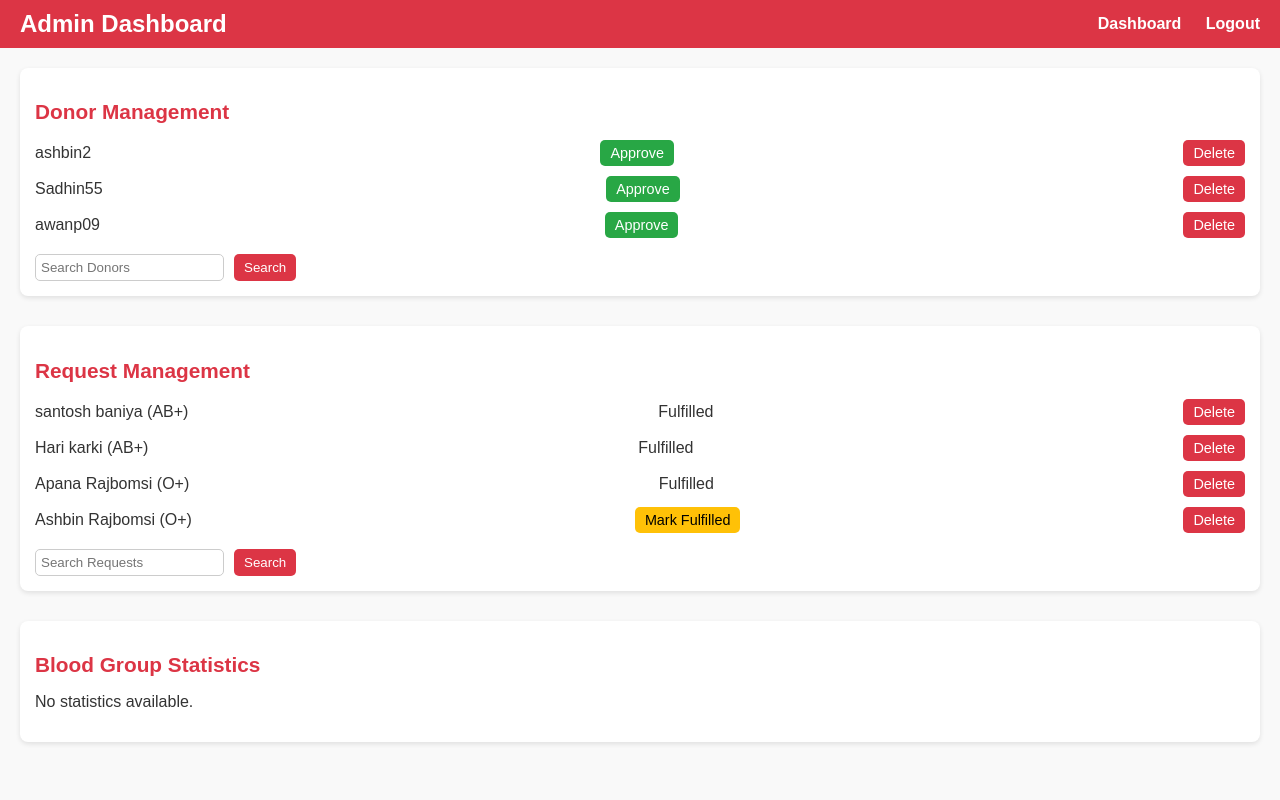
After one commit to AshbinRajbomsi0210/projectii, a Django app: page /custom_admin/dashboard/ in a window 1280 px wide. The commit adds this page. Run offline with Django 3.2, Linux system fonts and the light colour scheme; a user stored in the database is signed in; data comes from the database, SQL or seed files in the repository; both versions use the stored data as it was after the commit.

Commit message:
new code

```diff
--- /dev/null
+++ b/home/static/css/admin.css
@@ -0,0 +1,101 @@
+body {
+    font-family: Arial, sans-serif;
+    margin: 0;
+    padding: 0;
+    background-color: #f9f9f9;
+    color: #333;
+}
+
+header {
+    background-color: #dc3545;
+    color: white;
+    padding: 10px 20px;
+    display: flex;
+    justify-content: space-between;
+    align-items: center;
+}
+
+header h1 {
+    margin: 0;
+    font-size: 1.5rem;
+}
+
+header nav a {
+    color: white;
+    text-decoration: none;
+    margin-left: 20px;
+    font-weight: bold;
+}
+
+main {
+    padding: 20px;
+}
+
+section {
+    margin-bottom: 30px;
+    background: white;
+    padding: 15px;
+    border-radius: 8px;
+    box-shadow: 0 2px 5px rgba(0, 0, 0, 0.1);
+}
+
+section h2 {
+    margin-bottom: 15px;
+    font-size: 1.3rem;
+    color: #dc3545;
+}
+
+ul {
+    list-style: none;
+    padding: 0;
+}
+
+ul li {
+    margin-bottom: 10px;
+    display: flex;
+    justify-content: space-between;
+    align-items: center;
+}
+
+.btn {
+    text-decoration: none;
+    padding: 5px 10px;
+    border-radius: 5px;
+    font-size: 0.9rem;
+}
+
+.btn-approve {
+    background-color: #28a745;
+    color: white;
+}
+
+.btn-delete {
+    background-color: #dc3545;
+    color: white;
+}
+
+.btn-fulfill {
+    background-color: #ffc107;
+    color: black;
+}
+
+form {
+    margin-top: 10px;
+    display: flex;
+    gap: 10px;
+}
+
+form input {
+    padding: 5px;
+    border: 1px solid #ccc;
+    border-radius: 5px;
+}
+
+form button {
+    background-color: #dc3545;
+    color: white;
+    border: none;
+    padding: 5px 10px;
+    border-radius: 5px;
+    cursor: pointer;
+}
--- a/home/static/css/base.css
+++ b/home/static/css/base.css
@@ -13,6 +13,9 @@ body {
     background-color: #dc3545; /* Red background for navbar */
     box-shadow: 0 4px 6px rgba(0, 0, 0, 0.1); /* Subtle shadow */
     padding: 10px 20px;
+    display: flex;
+    justify-content: space-between;
+    align-items: center;
 }
 
 .navbar img {
--- a/home/templates/about_us.html
+++ b/home/templates/about_us.html
@@ -1,8 +1,7 @@
 {% extends 'base.html' %}
 {% load static %}
 {% block title %} About Us {% endblock %}
-{% block css %}
-{% endblock %}
+{%block css%} <link rel="stylesheet" type="css" href="{% static 'css/aboutus.css' %}" >{%endblock%}
 {% block body %}
 <div class="container">
     <h2>About Us</h2>
--- /dev/null
+++ b/home/templates/admin_panel/dashboard.html
@@ -0,0 +1,101 @@
+<!DOCTYPE html>
+{% load static %}
+<html lang="en">
+<head>
+    <meta charset="UTF-8">
+    <meta name="viewport" content="width=device-width, initial-scale=1.0">
+    <title>Admin Dashboard</title>
+    <link rel="stylesheet" href="{% static 'css/admin.css' %}">
+</head>
+<body>
+    <header>
+        <h1>Admin Dashboard</h1>
+        <nav>
+            <a href="{% url 'admin_dashboard' %}">Dashboard</a>
+            <a href="{% url 'logout' %}">Logout</a>
+        </nav>
+    </header>
+    <main>
+        <!-- Display Alerts for Actions -->
+        {% if messages %}
+            <div class="alert alert-info">
+                <ul>
+                    {% for message in messages %}
+                        <li>{{ message }}</li>
+                    {% endfor %}
+                </ul>
+            </div>
+        {% endif %}
+
+        <!-- Donor Management Section -->
+        <section>
+            <h2>Donor Management</h2>
+            <!-- Donor List -->
+            <ul>
+                {% for donor in donors %}
+                    <li>
+                        {{ donor.donor.username }}
+                        {% if not donor.is_approved %}
+                            <a href="{% url 'approve_donor' donor.id %}" class="btn btn-approve">Approve</a>
+                        {% else %}
+                            <span class="approved-status">Approved</span>
+                        {% endif %}
+                        <a href="{% url 'delete_donor' donor.id %}" class="btn btn-delete" onclick="return confirm('Are you sure you want to delete this donor?')">Delete</a>
+                    </li>
+                {% empty %}
+                    <li>No donors found.</li>
+                {% endfor %}
+            </ul>
+
+            <!-- Search Donors -->
+            <div class="search-container">
+                <form method="GET" action="{% url 'admin_dashboard' %}">
+                    <input type="text" name="donor_search" placeholder="Search Donors" value="{{ request.GET.donor_search }}">
+                    <button type="submit">Search</button>
+                </form>
+            </div>
+        </section>
+
+        <!-- Blood Requests Section -->
+        <section>
+            <h2>Request Management</h2>
+            <!-- Request List -->
+            <ul>
+                {% for req in requests %}
+                    <li>
+                        {{ req.name }} ({{ req.blood_group }})
+                        {% if not req.is_fulfilled %}
+                            <a href="{% url 'fulfill_request' req.id %}" class="btn btn-fulfill">Mark Fulfilled</a>
+                        {% else %}
+                            <span class="fulfilled-status">Fulfilled</span>
+                        {% endif %}
+                        <a href="{% url 'delete_request' req.id %}" class="btn btn-delete" onclick="return confirm('Are you sure you want to delete this request?')">Delete</a>
+                    </li>
+                {% empty %}
+                    <li>No requests found.</li>
+                {% endfor %}
+            </ul>
+
+            <!-- Search Requests -->
+            <div class="search-container">
+                <form method="GET" action="{% url 'admin_dashboard' %}">
+                    <input type="text" name="request_search" placeholder="Search Requests" value="{{ request.GET.request_search }}">
+                    <button type="submit">Search</button>
+                </form>
+            </div>
+        </section>
+
+        <!-- Blood Group Statistics Section -->
+        <section>
+            <h2>Blood Group Statistics</h2>
+            <ul>
+                {% for group in blood_groups %}
+                    <li>{{ group.name }}: {{ group.donors.count }}</li>
+                {% empty %}
+                    <li>No statistics available.</li>
+                {% endfor %}
+            </ul>
+        </section>
+    </main>
+</body>
+</html>
--- a/home/urls.py
+++ b/home/urls.py
@@ -16,4 +16,9 @@ urlpatterns = [
     path('about-us/', views.about_us, name='about_us'),
     path('contact-us/', views.contact_us, name='contact_us'),
     path('campaigns/', views.campaigns, name='campaigns'),
+    path('custom_admin/dashboard/', views.admin_dashboard, name='admin_dashboard'),
+    path('custom_admin/approve_donor/<int:donor_id>/', views.approve_donor, name='approve_donor'),
+    path('custom_admin/delete_donor/<int:donor_id>/', views.delete_donor, name='delete_donor'),
+    path('custom_admin/fulfill_request/<int:request_id>/', views.fulfill_request, name='fulfill_request'),
+    path('custom_admin/delete_request/<int:request_id>/', views.delete_request, name='delete_request'),
 ]
--- a/home/views.py
+++ b/home/views.py
@@ -1,25 +1,33 @@
 from django.shortcuts import render, redirect, get_object_or_404
 from django.contrib.auth.models import User
-from . models import *
+from .models import *
 from django.contrib.auth import authenticate, login, logout
-from django.contrib.auth.decorators import login_required
+from django.contrib.auth.decorators import login_required, user_passes_test
 from django.db.models import Count
 from datetime import date
 from django.contrib import messages
 
+# Check if user is admin
+def is_admin(user):
+    return user.is_staff  # Check if user has admin (staff) privileges
+
+# Home page
 def index(request):
     all_group = BloodGroup.objects.annotate(total=Count('donor'))
-    return render(request, "index.html", {'all_group':all_group})
+    return render(request, "index.html", {'all_group': all_group})
 
+# Donor list page
 def donors_list(request, myid):
     blood_groups = BloodGroup.objects.filter(id=myid).first()
     donor = Donor.objects.filter(blood_group=blood_groups).order_by("date_of_birth")
-    return render(request, "donors_list.html", {'donor':donor})
+    return render(request, "donors_list.html", {'donor': donor})
 
+# Donor details page
 def donors_details(request, myid):
     details = Donor.objects.filter(id=myid)[0]
-    return render(request, "donors_details.html", {'details':details})
+    return render(request, "donors_details.html", {'details': details})
 
+# Request blood page
 def request_blood(request):
     if request.method == "POST":
         name = request.POST['name']
@@ -29,24 +37,31 @@ def request_blood(request):
         address = request.POST['address']
         blood_group = request.POST['blood_group']
         date = request.POST['date']
-        blood_requests = RequestBlood.objects.create(name=name, phone=phone, state=state, city=city, address=address, blood_group=BloodGroup.objects.get(name=blood_group), date=date)
+        blood_requests = RequestBlood.objects.create(
+            name=name,
+            phone=phone,
+            state=state,
+            city=city,
+            address=address,
+            blood_group=BloodGroup.objects.get(name=blood_group),
+            date=date,
+        )
         blood_requests.save()
         return render(request, "index.html")
     return render(request, "request_blood.html")
 
+# See all blood requests
 def see_all_request(request):
-    bloodRequests = RequestBlood.objects.all()
-    #for x in bloodRequests:
-      #  print((x.date))
     unfulfilled_requests = RequestBlood.objects.filter(is_fulfilled=False)
     fulfilled_requests = RequestBlood.objects.filter(is_fulfilled=True)
     return render(request, "see_all_request.html", {
-        # 'requests':bloodRequests
         'unfulfilled_requests': unfulfilled_requests,
-        'fulfilled_requests': fulfilled_requests})
+        'fulfilled_requests': fulfilled_requests,
+    })
 
+# Become a donor page
 def become_donor(request):
-    if request.method=="POST":
+    if request.method == "POST":
         username = request.POST['username']
         first_name = request.POST['first_name']
         last_name = request.POST['last_name']
@@ -59,7 +74,6 @@ def become_donor(request):
         blood_group = request.POST['blood_group']
         date = request.POST['date']
         image = request.FILES['image']
-        report = request.FILES['image']
         password = request.POST['password']
         confirm_password = request.POST['confirm_password']
 
@@ -67,13 +81,42 @@ def become_donor(request):
             messages.error(request, "Passwords do not match.")
             return redirect('/signup')
 
-        user = User.objects.create_user(username=username, email=email, first_name=first_name, last_name=last_name, password=password)
-        donors = Donor.objects.create(donor=user, phone=phone, state=state, city=city, address=address, gender=gender, blood_group=BloodGroup.objects.get(name=blood_group), date_of_birth=date, image=image)
-        user.save()
-        donors.save()
-        return render(request, "index.html")
+        # Create the user
+        user = User.objects.create_user(
+            username=username,
+            email=email,
+            first_name=first_name,
+            last_name=last_name,
+            password=password
+        )
+
+        # Create the donor, with is_approved=False
+        Donor.objects.create(
+            donor=user,
+            phone=phone,
+            state=state,
+            city=city,
+            address=address,
+            gender=gender,
+            blood_group=BloodGroup.objects.get(name=blood_group),
+            date_of_birth=date,
+            image=image,
+            is_approved=False  # Donor approval is False by default
+        )
+
+        messages.success(request, "Registration successful! Please wait for admin approval.")
+        return redirect('/login')
     return render(request, "become_donor.html")
+def approved_donor_required(view_func):
+    def wrapper(request, *args, **kwargs):
+        donor = Donor.objects.get(donor=request.user)
+        if not donor.is_approved:
+            messages.error(request, "Your account is awaiting approval. Please wait for the admin to approve your account.")
+            return redirect('/profile')  # Redirect to the profile or another relevant page
+        return view_func(request, *args, **kwargs)
+    return wrapper
 
+# Login page
 def Login(request):
     if request.user.is_authenticated:
         return redirect("/")
@@ -88,19 +131,22 @@ def Login(request):
                 return redirect("/")
             else:
                 thank = True
-                return render(request, "user_login.html", {"thank":thank})
+                return render(request, "user_login.html", {"thank": thank})
     return render(request, "login.html")
 
+# Logout
 def Logout(request):
     logout(request)
     return redirect('/')
 
-@login_required(login_url = '/login')
+# User profile page
+@login_required(login_url='/login')
 def profile(request):
     donor_profile = Donor.objects.get(donor=request.user)
-    return render(request, "profile.html", {'donor_profile':donor_profile})
+    return render(request, "profile.html", {'donor_profile': donor_profile})
 
-@login_required(login_url = '/login')
+# Edit profile page
+@login_required(login_url='/login')
 def edit_profile(request):
     donor_profile = Donor.objects.get(donor=request.user)
     if request.method == "POST":
@@ -125,24 +171,114 @@ def edit_profile(request):
         except:
             pass
         alert = True
-        return render(request, "edit_profile.html", {'alert':alert})
-    return render(request, "edit_profile.html", {'donor_profile':donor_profile})
+        return render(request, "edit_profile.html", {'alert': alert})
+    return render(request, "edit_profile.html", {'donor_profile': donor_profile})
 
-@login_required(login_url = '/login')
+# Change donation status
+@login_required(login_url='/login')
 def change_status(request):
     donor_profile = Donor.objects.get(donor=request.user)
-    if donor_profile.ready_to_donate:
-        donor_profile.ready_to_donate = False
-        donor_profile.save()
-    else:
-        donor_profile.ready_to_donate = True
-        donor_profile.save()
+    donor_profile.ready_to_donate = not donor_profile.ready_to_donate
+    donor_profile.save()
     return redirect('/profile')
+
+# About Us page
 def about_us(request):
     return render(request, 'about_us.html')
 
+# Contact Us page
 def contact_us(request):
     return render(request, 'contact_us.html')
 
+# Campaigns page
 def campaigns(request):
     return render(request, 'campaigns.html')
+
+# Admin Panel Views
+@login_required(login_url='/login')
+@user_passes_test(is_admin)
+def admin_dashboard(request):
+    total_donors = Donor.objects.count()
+    total_requests = RequestBlood.objects.count()
+    unfulfilled_requests = RequestBlood.objects.filter(is_fulfilled=False).count()
+    context = {
+        'total_donors': total_donors,
+        'total_requests': total_requests,
+        'unfulfilled_requests': unfulfilled_requests,
+    }
+    return render(request, 'admin_panel/dashboard.html', context)
+
+@login_required(login_url='/login')
+@user_passes_test(is_admin)
+def manage_donors(request):
+    donors = Donor.objects.all()
+    return render(request, 'admin_panel/manage_donors.html', {'donors': donors})
+
+@login_required(login_url='/login')
+@user_passes_test(is_admin)
+def manage_requests(request):
+    requests = RequestBlood.objects.all()
+    return render(request, 'admin_panel/manage_requests.html', {'requests': requests})
+
+@login_required
+@user_passes_test(is_admin)
+def approve_donor(request, donor_id):
+    donor = Donor.objects.get(id=donor_id)
+    donor.is_approved = True
+    donor.save()
+    messages.success(request, f"{donor.donor.username} has been approved successfully.")
+    return redirect('admin_dashboard')
+
+@login_required
+@user_passes_test(is_admin)
+def delete_donor(request, donor_id):
+    donor = Donor.objects.get(id=donor_id)
+    donor.delete()
+    messages.success(request, f"{donor.donor.username} has been deleted successfully.")
+    return redirect('admin_dashboard')
+@login_required
+@user_passes_test(is_admin)
+def fulfill_request(request, request_id):
+    blood_request = RequestBlood.objects.get(id=request_id)
+    blood_request.is_fulfilled = True
+    blood_request.save()
+    messages.success(request, f"Request from {blood_request.name} has been marked as fulfilled.")
+    return redirect('admin_dashboard')
+
+@login_required
+@user_passes_test(is_admin)
+def delete_request(request, request_id):
+    blood_request = RequestBlood.objects.get(id=request_id)
+    blood_request.delete()
+    messages.success(request, f"Request from {blood_request.name} has been deleted.")
+    return redirect('admin_dashboard')
+@login_required
+@user_passes_test(is_admin)
+def admin_dashboard(request):
+    total_donors = Donor.objects.count()
+    total_requests = RequestBlood.objects.count()
+    unfulfilled_requests = RequestBlood.objects.filter(is_fulfilled=False).count()
+
+    # Search functionality for donors
+    donor_search_query = request.GET.get('donor_search', '')
+    if donor_search_query:
+        donors = Donor.objects.filter(donor__username__icontains=donor_search_query)
+    else:
+        donors = Donor.objects.all()
+
+    # Search functionality for requests
+    request_search_query = request.GET.get('request_search', '')
+    if request_search_query:
+        requests = RequestBlood.objects.filter(name__icontains=request_search_query)
+    else:
+        requests = RequestBlood.objects.all()
+
+    context = {
+        'total_donors': total_donors,
+        'total_requests': total_requests,
+        'unfulfilled_requests': unfulfilled_requests,
+        'donors': donors,
+        'requests': requests,
+    }
+
+    return render(request, 'admin_panel/dashboard.html', context)
```
Also changed, not shown: home/templates/base.html (+10 -9 lines), home/templates/profile.html (+36 -48 lines), db.sqlite3, home/media/375757847_284083181047426_668058517889221159_n.jpg (added), home/media/41c4639cd841d5141a5867de57fe6007.jpg (added), home/media/Untitled_design_3.png (added), home/media/sample_photo_HyySK12.png (added), home/media/sample_photo_SPDuoQG.png (added), home/media/sample_photo_y0Zi58F.png (added), home/migrations/0013_donor_is_approved.py (added).
